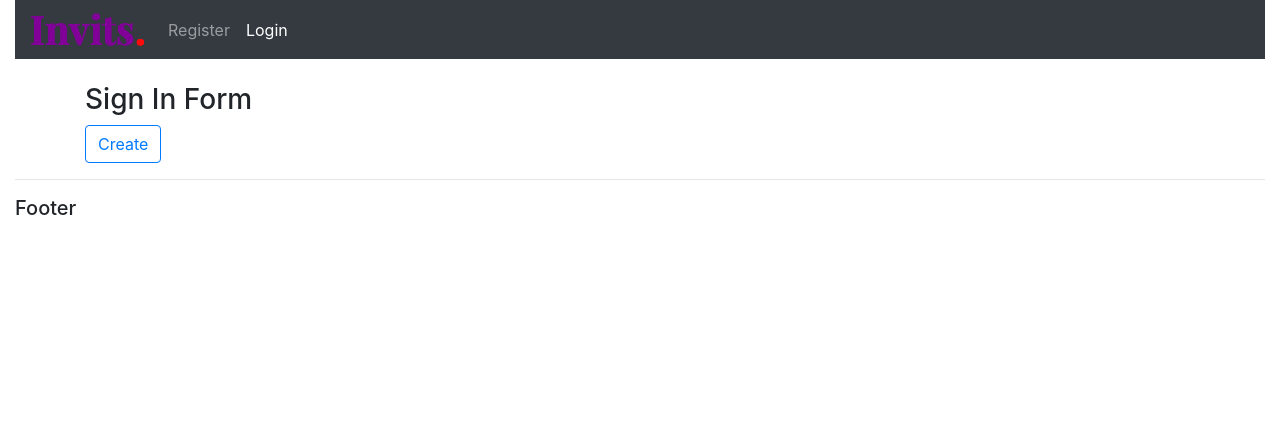
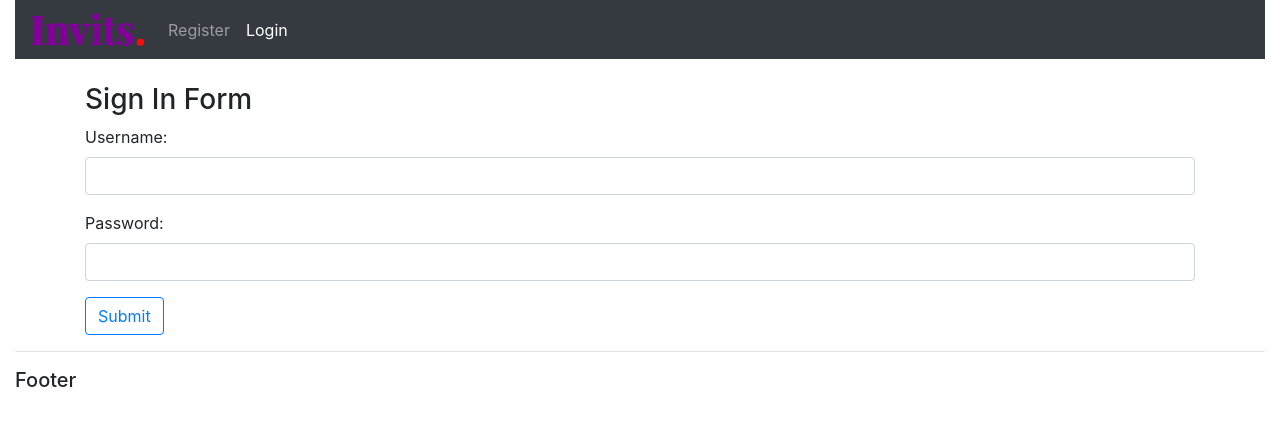
Before and after one commit to jobic10/crmwithdjango, a Django app: page /login/ in a window 1280 px wide. Shown: the top 426 px of the page. Run offline with Django 3.2, Linux system fonts and the light colour scheme; some libraries are stand-ins or nearby versions.

Commit message:
Login form

```diff
--- a/account/templates/account/login.html
+++ b/account/templates/account/login.html
@@ -6,15 +6,17 @@
         <form action="" method="POST">
             <h3>Sign In Form</h3>
             {% csrf_token %}
-            {% for field in form  %}
             <div class="form-group">
-                {{ field.label_tag }}
-                {{ field }}
-                {{ field.errors }}
+                <label for="id_username">Username:</label>
+                <input type="text" name="username" maxlength="150" class="form-control" required id="id_username">
+
             </div>
+            <div class="form-group">
+                <label for="id_password">Password:</label>
+                <input type="text" name="password" maxlength="150" class="form-control" required id="id_password">
 
-            {% endfor %}
-            <input type="submit" value="Create" class="btn btn-outline-primary">
+            </div>
+            <input type="submit" value="Submit" class="btn btn-outline-primary">
         </form>
 
     </div>
--- a/account/views.py
+++ b/account/views.py
@@ -3,6 +3,7 @@ from django.shortcuts import get_object_or_404, redirect, render
 from django.urls import reverse
 from django.forms import inlineformset_factory
 from django.contrib.auth.forms import UserCreationForm
+from django.contrib.auth import authenticate, login, logout
 from .forms import *
 from .models import *
 from .filters import *
```
